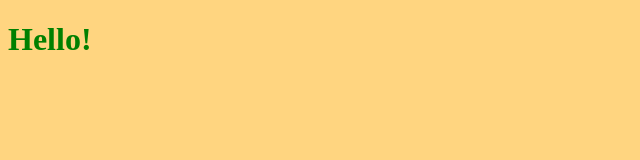
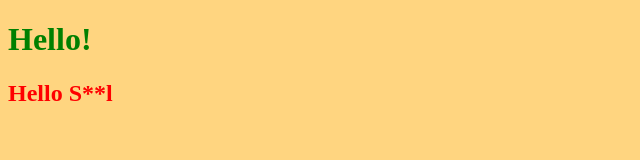
Before and after one commit to jmsw01/miscellania, a plain HTML site: page index.html in a window 1280 px wide. Shown: the whole page, without its empty margins (0-640 px from the left). Drawn offline with Linux system fonts and the light colour scheme.

Commit message:
Personalised

```diff
--- a/css/style.css
+++ b/css/style.css
@@ -4,3 +4,6 @@ body{
 h1{
   color:green;
 }
+h2{
+  color:red;
+}
--- a/index.html
+++ b/index.html
@@ -10,6 +10,7 @@
 
 <body>
   <h1>Hello!</h1>
+  <h2>Hello S**l</h2>
 </body>
 
 </html>
```
